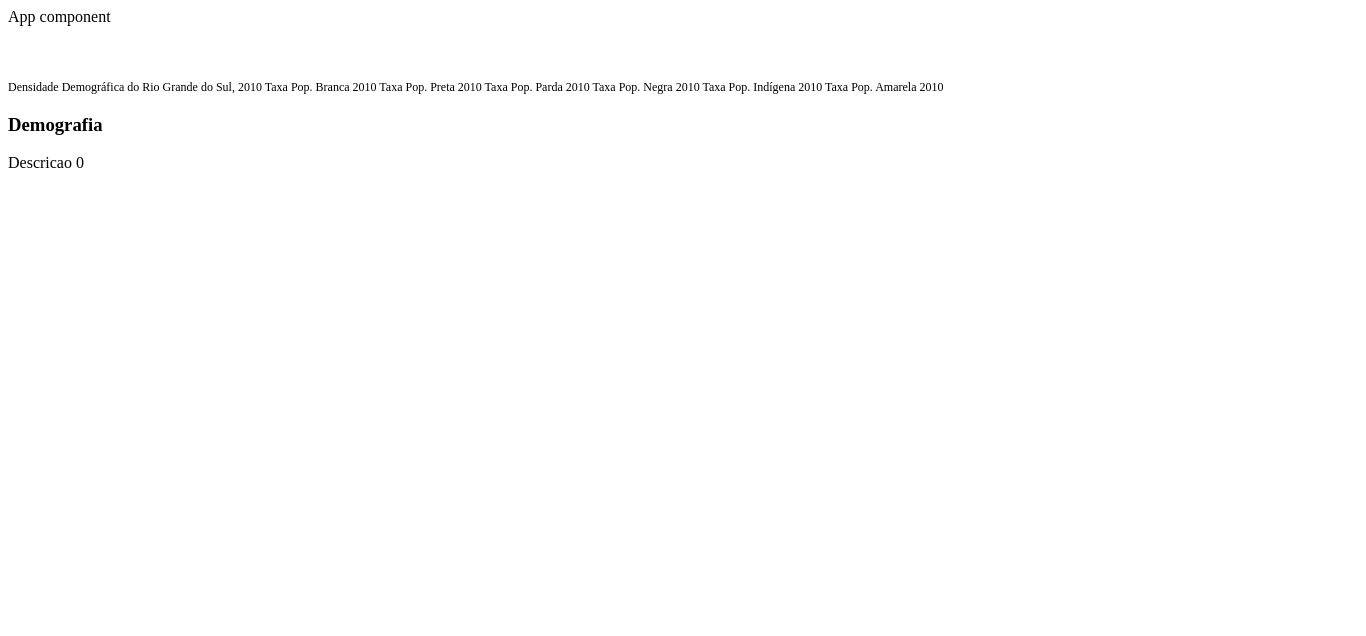
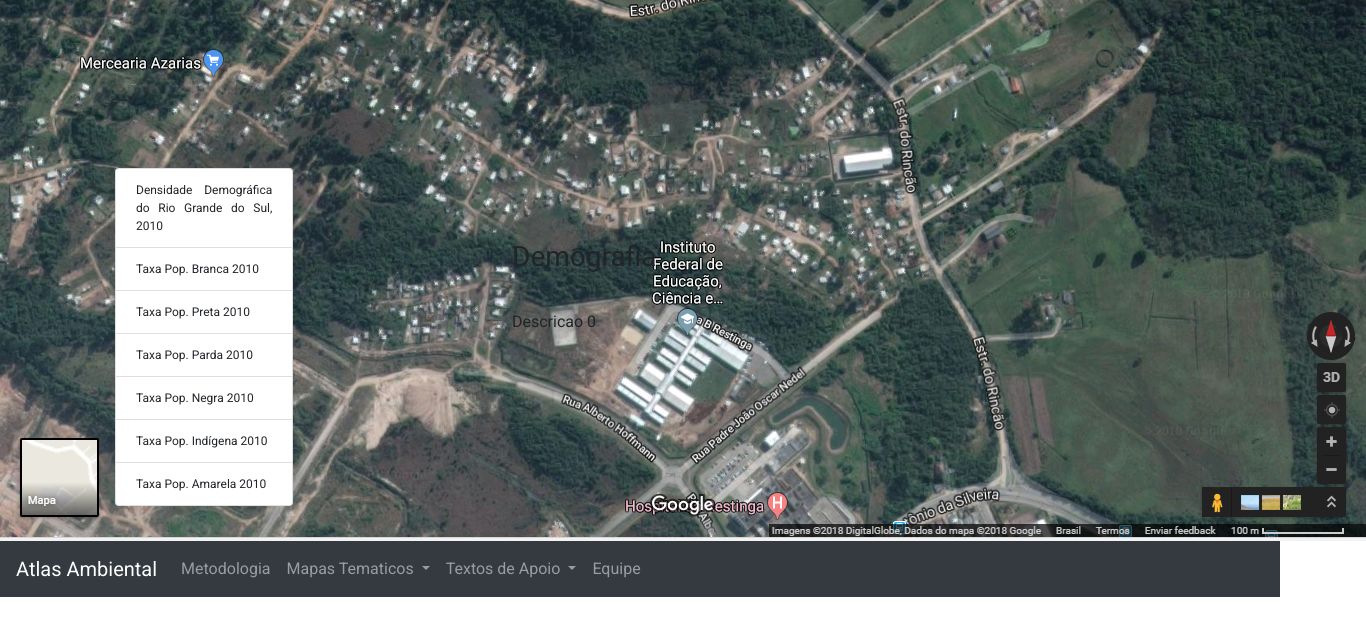
Before and after one commit to DComicsBP/atlas-app, an Angular app: page /regiao/1 in a window 1280 px wide. Shown: the top 636 px of the page, 1366 px wide, since content can reach past the window. Built offline with nearby package versions, Linux system fonts and the light colour scheme.

Commit message:
mais um comite

```diff
--- a/package.json
+++ b/package.json
@@ -22,6 +22,7 @@
     "@angular/platform-browser-dynamic": "^5.2.0",
     "@angular/router": "^5.2.0",
     "@angular/service-worker": "^5.2.10",
+    "bootstrap": "^4.1.1",
     "core-js": "^2.4.1",
     "rxjs": "^5.5.6",
     "zone.js": "^0.8.19"
--- a/src/app/app.component.css
+++ b/src/app/app.component.css
@@ -0,0 +1,3 @@
+#RobotoFont{
+  font-family: 'Roboto';
+}
--- a/src/app/app.component.html
+++ b/src/app/app.component.html
@@ -1,5 +1,62 @@
-App component
-<br>
-<br>
+<img src="{{ src }}" />
 
-<router-outlet></router-outlet>
+<div id="RobotoFont">
+<div>
+  <nav class="navbar navbar-expand-lg navbar-dark bg-dark">
+    <a class="navbar-brand" routerLink="projeto">Atlas Ambiental</a>
+        <button class="navbar-toggler" type="button" data-toggle="collapse" data-target="#navbarNavDropdown" aria-controls="navbarNavDropdown"
+            aria-expanded="false" aria-label="Toggle navigation">
+            <span class="navbar-toggler-icon"></span>
+        </button>
+        <div class="collapse navbar-collapse" id="navbarNavDropdown">
+            <ul class="navbar-nav">
+                <li class="nav-item">
+                  <a class="nav-link" routerLink="metodologia">Metodologia</a>
+                </li>
+
+
+                <li class="nav-item dropdown">
+                  <a class="nav-link dropdown-toggle"  id="navbarDropdownMenuLink" data-toggle="dropdown" aria-haspopup="true"
+                    aria-expanded="false">
+                     Mapas Tematicos
+                  </a>
+
+                  <div class="dropdown-menu" aria-labelledby="navbarDropdownMenuLink">
+
+                    <li><a class="dropdown-item" routerLink="regiao/1">Demografia</a></li>
+                    <li><a class="dropdown-item" routerLink="regiao/2">Administrativos</a></li>
+                    <li><a class="dropdown-item" routerLink="regiao/3">Violência</a></li>
+                    <li><a class="dropdown-item" routerLink="regiao/4">Mortalidade</a></li>
+                    <li><a class="dropdown-item" routerLink="regiao/5">Saude Ambiental</a></li>
+
+                  </div>
+                </li>
+
+              <li class="nav-item dropdown">
+                <a class="nav-link dropdown-toggle" id="navbarDropdownMenuLink" data-toggle="dropdown" aria-haspopup="true"
+                  aria-expanded="false">
+                  Textos de Apoio
+                </a>
+                <div class="dropdown-menu" aria-labelledby="navbarDropdownMenuLink">
+
+
+                  <li><a href="#" class="dropdown-item"  routerLink="material/1">Textos de Apoio</a></li>
+                  <li><a href="#" class="dropdown-item"  routerLink="material/2">Numeros Temáticos</a></li>
+                  <li><a href="#" class="dropdown-item"  routerLink="material/3">Notas Infromativas</a></li>
+
+
+                </div>
+              </li>
+
+        <li class="nav-item"> <a class="nav-link" routerLink="equipe" href="#">Equipe</a> </li>
+
+
+      </ul>
+    </div>
+  </nav>
+  <div class="container" >
+  <router-outlet></router-outlet>
+</div>
+
+</div>
+</div>
--- a/src/app/app.component.ts
+++ b/src/app/app.component.ts
@@ -7,4 +7,5 @@ import { Component } from '@angular/core';
 })
 export class AppComponent {
   title = 'app';
+  src = '../assets/images/ifrs-google-maps.PNG';
 }
--- a/src/app/app.routing.module.ts
+++ b/src/app/app.routing.module.ts
@@ -14,8 +14,8 @@ export const appRoutes: Routes = [
   { path: 'equipe', component: EquipeComponent },
   { path: 'metodologia', component: MetodologiaComponent },
   { path: 'regiao', component: RegiaoComponent },
-  { path: 'regiao/:id', component: RegiaoComponent },
-  { path: '**', redirectTo: '/projeto' }
+  { path: 'regiao/:id', component: RegiaoComponent }
+
 ];
 
 @NgModule({
--- a/src/app/regiao/regiao.component.css
+++ b/src/app/regiao/regiao.component.css
@@ -1,10 +1,55 @@
+.box-conteudo{
+  position: fixed;
+  top: 30%;
+  left: 40%;
+  width: 50%;
+  text-align: justify;
+}
+.menu-lateral{
+  position: absolute;
+  top: 15%;
+  width: 100%;
+  max-height: 50px;
+  text-align: justify;
+}
+
+.titulo{
+  position: absolute;
+  max-width: 300px;
+}
+.box-texto{
+  position: relative;
+
+  top: 70px;
+}
+
+.map-frame {
+  position: relative;
+  left:250px;
+  width: 700px;
+  height: 500px;
+  max-width: 700px;
+  max-height: 500px;
+
+}
+.box-titulo{
+  position: relative;
+  top: 70px;
+}
+
+
+
 .legenda{
   position: relative;
+  max-width: 100px;
+  max-height: 100px;
   top: 200px;
 
 }
 .branco{
   margin: 10px;
+  max-width: 20px;
+  max-height: 20px;
   width: 20px;
   height: 20px;
   background-color:white;
@@ -29,6 +74,9 @@ Densidade Demográfica do Rio Grande do Sul, 2010 (hab/km2)
   border: 1px solid;
   border-color: grey;
   background-color:#ffffff;
+  max-width: 100px;
+  max-height: 100px;
+
 
 }
 
@@ -37,6 +85,8 @@ Densidade Demográfica do Rio Grande do Sul, 2010 (hab/km2)
   width: 20px;
   height: 20px;
   background-color: #ffe599;
+  max-width: 100px;
+  max-height: 100px;
 
 }
 
@@ -45,6 +95,9 @@ Densidade Demográfica do Rio Grande do Sul, 2010 (hab/km2)
   width: 20px;
   height: 20px;
   background-color: #ffd966;
+  max-width: 100px;
+  max-height: 100px;
+
 }
 
 .leg4{
@@ -52,6 +105,9 @@ Densidade Demográfica do Rio Grande do Sul, 2010 (hab/km2)
   width: 20px;
   height: 20px;
   background-color:#f1C232;
+  max-width: 100px;
+  max-height: 100px;
+
 }
 
 .leg5{
@@ -59,6 +115,9 @@ Densidade Demográfica do Rio Grande do Sul, 2010 (hab/km2)
   width: 20px;
   height: 20px;
   background-color: #7f6000;
+  max-width: 100px;
+  max-height: 100px;
+
 }
 
 /*
@@ -69,6 +128,9 @@ Taxa de População Raça/Cor - Branca
   width: 20px;
   height: 20px;
   background-color: #d9ead3;
+  max-width: 100px;
+  max-height: 100px;
+
 }
 
 .leg7{
@@ -76,6 +138,9 @@ Taxa de População Raça/Cor - Branca
   width: 20px;
   height: 20px;
   background-color: #93c47d;
+  max-width: 100px;
+  max-height: 100px;
+
 }
 
 .leg8{
@@ -83,6 +148,9 @@ Taxa de População Raça/Cor - Branca
   width: 20px;
   height: 20px;
   background-color: #38761d;
+  max-width: 100px;
+  max-height: 100px;
+
 }
 
 .leg9{
@@ -90,6 +158,9 @@ Taxa de População Raça/Cor - Branca
   width: 20px;
   height: 20px;
   background-color:#274e13;
+  max-width: 100px;
+  max-height: 100px;
+
 }
 
 /*
--- a/src/app/regiao/regiao.component.html
+++ b/src/app/regiao/regiao.component.html
@@ -1,7 +1,7 @@
 <div class="menu-lateral" *ngIf="regiao">
   <div class="container-options">
     <div class="container-fluid">
-      <div class="col-3">
+      <div class="col-2">
         <br>
         <br>
 
@@ -12,7 +12,10 @@
             {{ map.nome }}
           </a>
         </div>
-
+      </div>
+    </div>
+  </div>
+  </div>
 
         <div *ngIf="showConteudo" class="box-conteudo">
 
@@ -29,7 +32,7 @@
         </div>
 
 
-        <div *ngIf="!showConteudo" class="box-conteudo map-frame" item-width="700" item-height="500">
+        <div *ngIf="!showConteudo" class="box-conteudo map-frame" >
 
           <br>
           <br>
@@ -43,23 +46,17 @@
 
 
           <div style="position:relative; top: -550px; left: 700px;" *ngFor="let cor of this.leg; let i = index">
-              <div class="{{this.leg[i]}}">
+              <div class="{{cor}}">
 
               </div>
           </div>
-            <h5  style="position:relative; top: -750px; left: 750px; height: 30px;">Legenda </h5>
-            <div style="position:relative; top: -740px; left: 750px; height: 30px;" *ngFor="let titulo of this.Ltitulo; let i = index">
+            <h5  style="position:relative; top: -750px; left: 750px; height: 30px;" >Legenda </h5>
+            <div style="position:relative; top: -740px; left: 750px; height: 30px; width: 150px; " *ngFor="let titulo of this.Ltitulo; let i = index">
 
-              {{this.Ltitulo[i]}}
+              {{titulo}}
 
 
             </div>
         </div>
 
-
-
         </div>
-      </div>
-    </div>
-  </div>
-</div>
--- a/src/index.html
+++ b/src/index.html
@@ -1,14 +1,19 @@
 <!doctype html>
 <html lang="en">
 <head>
+    <link rel="stylesheet" href="https://fonts.googleapis.com/css?family=Roboto">
   <meta charset="utf-8">
   <title>AtlasApp</title>
   <base href="/">
+  <script src="https://code.jquery.com/jquery-3.3.1.slim.min.js" integrity="sha384-q8i/X+965DzO0rT7abK41JStQIAqVgRVzpbzo5smXKp4YfRvH+8abtTE1Pi6jizo" crossorigin="anonymous"></script>
+  <script src="https://cdnjs.cloudflare.com/ajax/libs/popper.js/1.14.0/umd/popper.min.js" integrity="sha384-cs/chFZiN24E4KMATLdqdvsezGxaGsi4hLGOzlXwp5UZB1LY//20VyM2taTB4QvJ" crossorigin="anonymous"></script>
+  <script src="https://stackpath.bootstrapcdn.com/bootstrap/4.1.0/js/bootstrap.min.js" integrity="sha384-uefMccjFJAIv6A+rW+L4AHf99KvxDjWSu1z9VI8SKNVmz4sk7buKt/6v9KI65qnm" crossorigin="anonymous"></script>
 
   <meta name="viewport" content="width=device-width, initial-scale=1">
   <link rel="icon" type="image/x-icon" href="favicon.ico">
 </head>
-<body>
-  <app-root></app-root>
+<body >
+
+  <app-root ></app-root>
 </body>
 </html>
--- a/src/main.ts
+++ b/src/main.ts
@@ -1,6 +1,5 @@
 import { enableProdMode } from '@angular/core';
 import { platformBrowserDynamic } from '@angular/platform-browser-dynamic';
-
 import { AppModule } from './app/app.module';
 import { environment } from './environments/environment';
 
--- a/src/styles.css
+++ b/src/styles.css
@@ -1 +1,3 @@
-/* You can add global styles to this file, and also import other style files */
+
+
+@import "~bootstrap/dist/css/bootstrap.css"
```
Also changed, not shown: src/assets/images/ifrs-google-maps.PNG (added), 1 other file (tests, documents, lock files or other folders).
